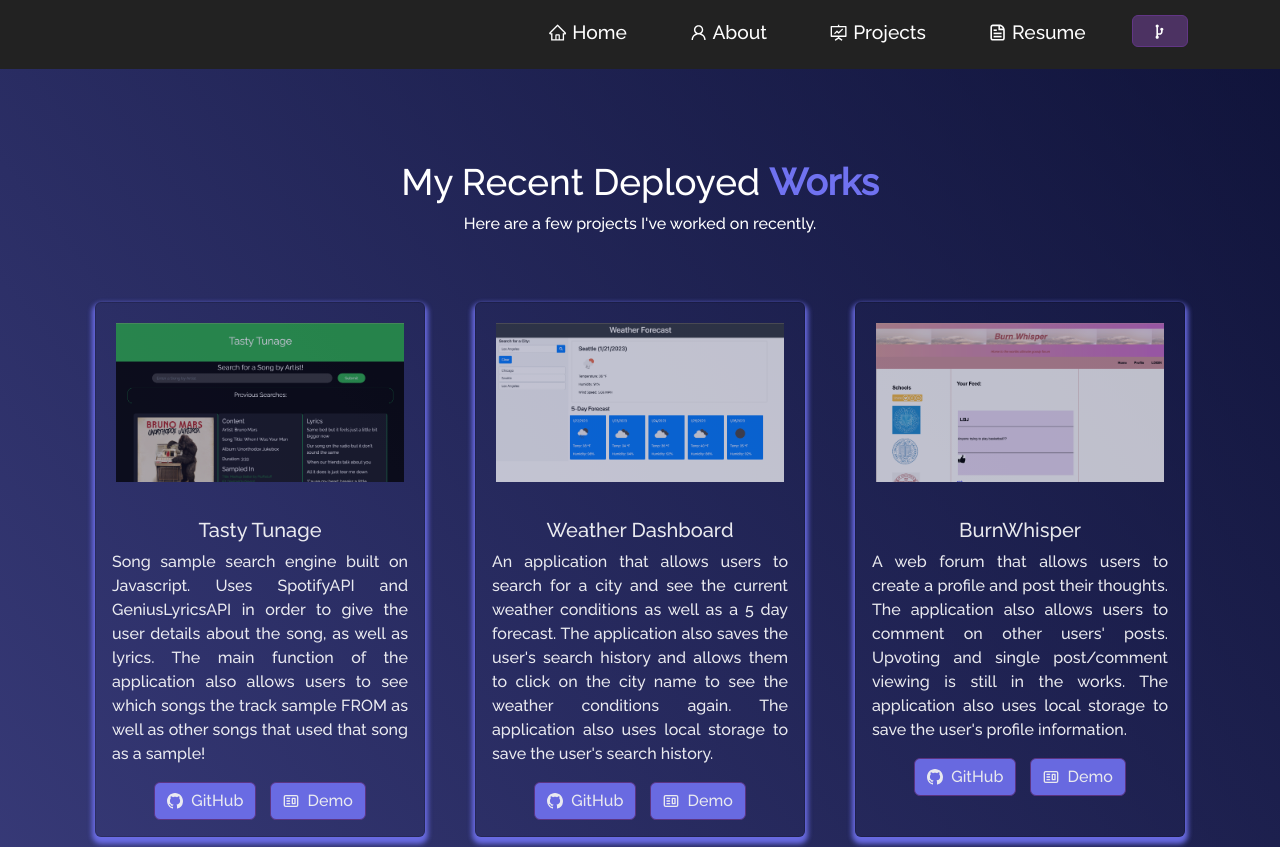
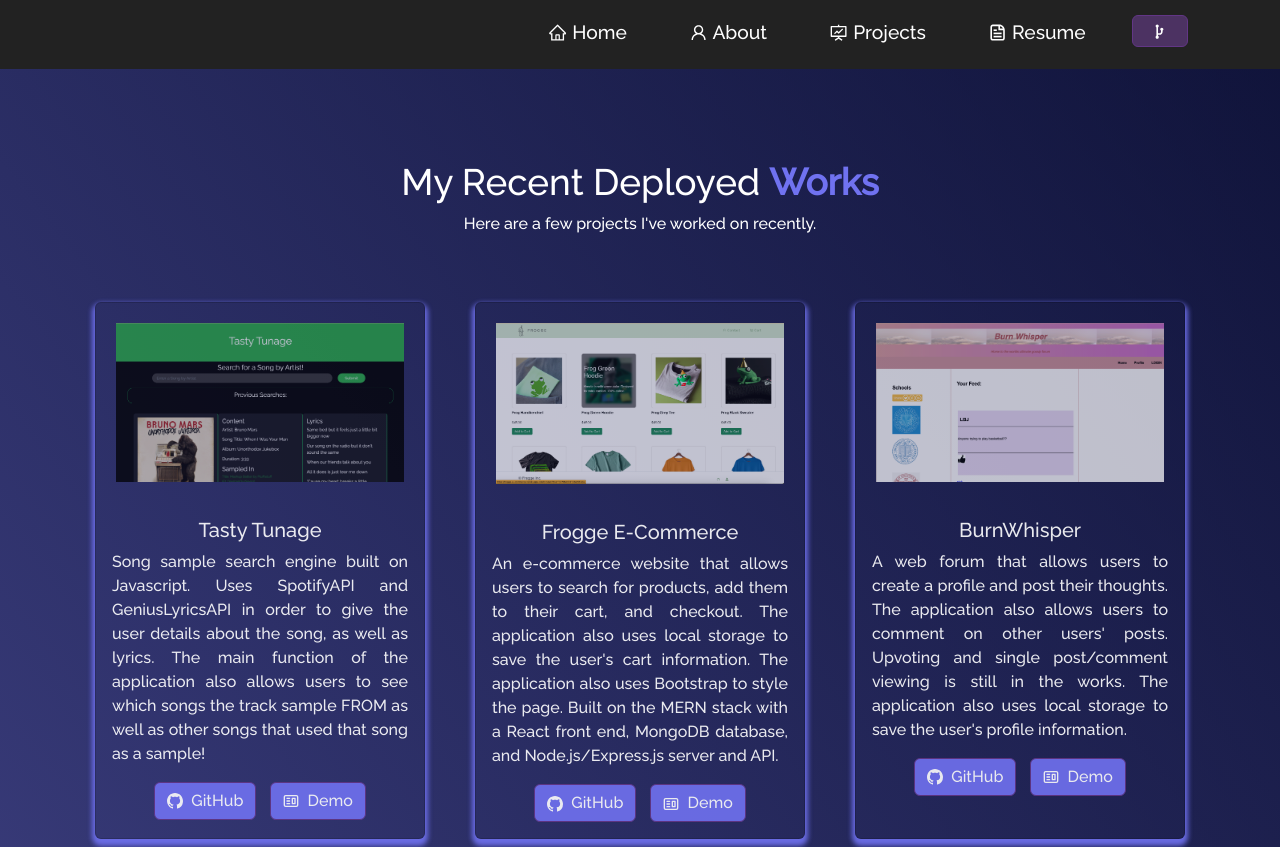
Before and after one commit to nle641999/Le-Portfolio, a React (Create React App) app: page /project in a window 1280 px wide. Shown: the top 847 px of the page. Built offline with nearby package versions, Linux system fonts and the light colour scheme.

Commit message:
updated resume and project bar

```diff
--- a/src/components/Home/Home.js
+++ b/src/components/Home/Home.js
@@ -4,7 +4,6 @@ import homeLogo from "../../Assets/avatar.svg";
 import Particle from "../Particle";
 import Home2 from "./Home2";
 import Type from "./Type";
-
 function Home() {
   return (
     <section>
--- a/src/components/Navbar.js
+++ b/src/components/Navbar.js
@@ -38,7 +38,7 @@ function NavBar() {
     >
       <Container>
         {/* <Navbar.Brand href="/" className="d-flex">
-          <img src = "./Assets/logo.png" alt="Nicholas Le" />
+          <img src = "./Assets/pfp.png" alt="Nicholas Le" />
         </Navbar.Brand> */}
         <Navbar.Toggle
           aria-controls="responsive-navbar-nav"
--- a/src/components/Projects/Projects.js
+++ b/src/components/Projects/Projects.js
@@ -36,10 +36,10 @@ function Projects() {
             <ProjectCard
               imgPath={weather}
               isBlog={false}
-              title="Weather Dashboard"
-              description="An application that allows users to search for a city and see the current weather conditions as well as a 5 day forecast. The application also saves the user's search history and allows them to click on the city name to see the weather conditions again. The application also uses local storage to save the user's search history."
-              ghLink="https://github.com/nle641999/Weather-Forecasting-JS"
-              demoLink="https://nle641999.github.io/Weather-Forecasting-JS/"
+              title="Frogge E-Commerce"
+              description="An e-commerce website that allows users to search for products, add them to their cart, and checkout. The application also uses local storage to save the user's cart information. The application also uses Bootstrap to style the page. Built on the MERN stack with a React front end, MongoDB database, and Node.js/Express.js server and API."
+              ghLink="https://github.com/nle641999/Frogge"
+              demoLink="https://frogge-e-commerce.herokuapp.com/"
             />
           </Col>
 
--- a/src/components/Resume/ResumeNew.js
+++ b/src/components/Resume/ResumeNew.js
@@ -6,10 +6,10 @@ import pdf from "../../Assets/resume.pdf";
 import { AiOutlineDownload } from "react-icons/ai";
 import { Document, Page, pdfjs } from "react-pdf";
 import "react-pdf/dist/esm/Page/AnnotationLayer.css";
+import resumeLink from "../../Assets/resume.pdf";
 pdfjs.GlobalWorkerOptions.workerSrc = `//cdnjs.cloudflare.com/ajax/libs/pdf.js/${pdfjs.version}/pdf.worker.min.js`;
 
-const resumeLink =
-"https://github.com/nle641999/Le-Portfolio/main/src/Assets/resume.pdf";
+
 
 function ResumeNew() {
   const [width, setWidth] = useState(1200);
```
Also changed, not shown: src/Assets/Projects/weather.png, 1 other file (tests, documents, lock files or other folders).
